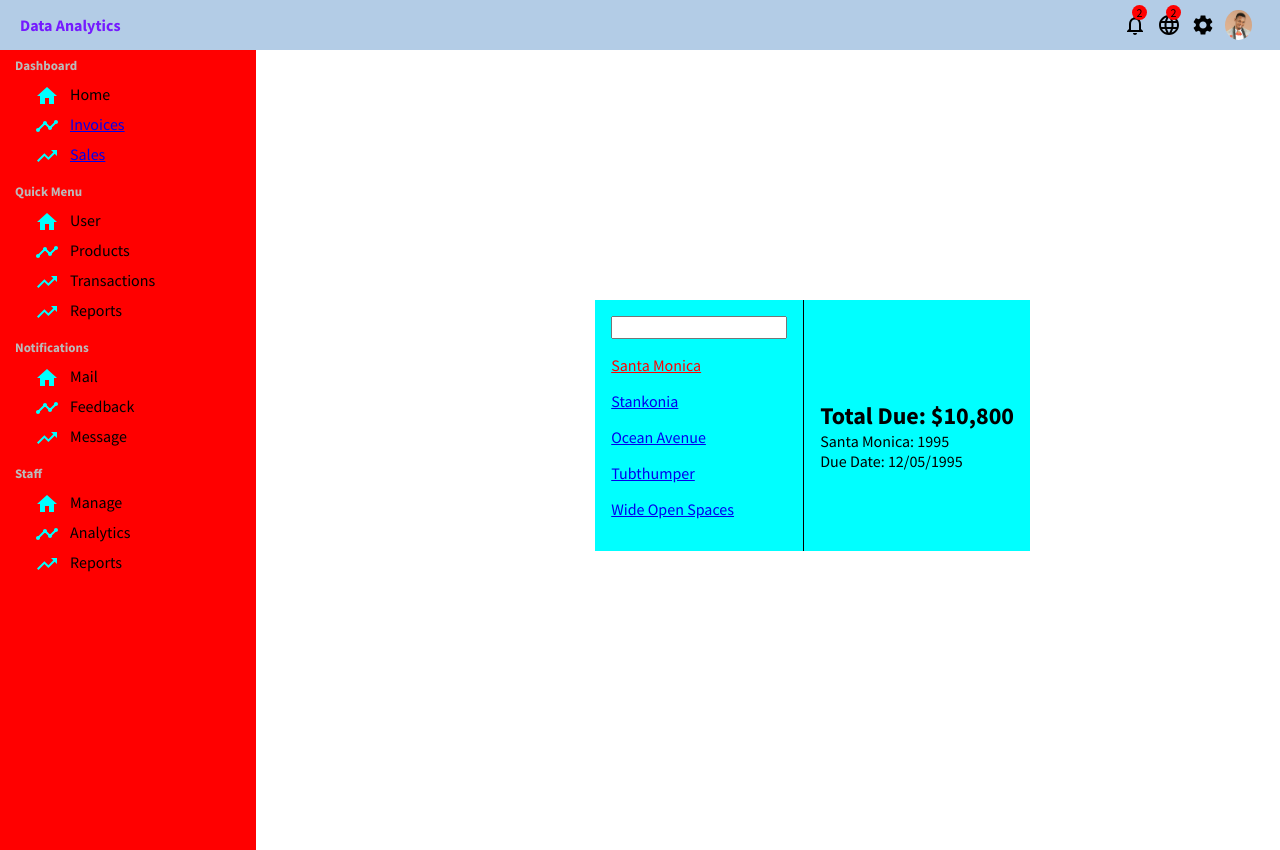
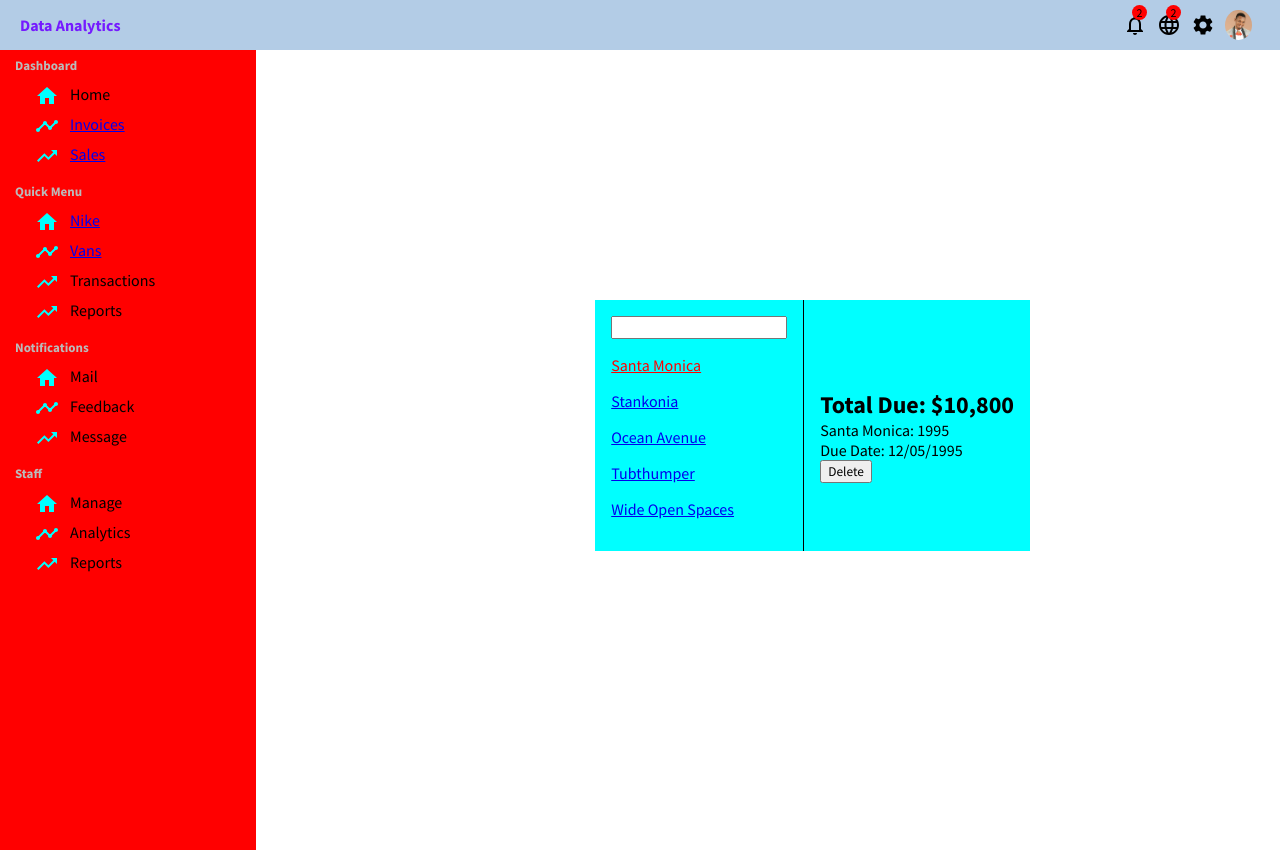
Before and after one commit to amiokuefe1/dasboard, a React (Create React App) app: page /invoices/1995 in a window 1280 px wide. Built offline with nearby package versions, Linux system fonts and the light colour scheme.

Commit message:
we redirect to a specific page after CRUD Operation

```diff
--- a/src/App.js
+++ b/src/App.js
@@ -21,6 +21,8 @@ import UserList from './pages/usersList/UsersList'
 import Layout from "./components/layout/Layout";
 
 
+
+
 function App() {
   return (
     <>
@@ -38,6 +40,8 @@ function App() {
             />
             <Route path=":invoiceId" element={<Invoice />} />
           </Route>
+
+          <Route path='shoes' element={<Product/>} />
 
           {/* <Route path='product' element={<Product />} /> */}
         </Route>
--- a/src/components/mainSideBar/MainSideBar.jsx
+++ b/src/components/mainSideBar/MainSideBar.jsx
@@ -2,6 +2,8 @@ import React from "react";
 import './MainSideBar.css';
 import {Home, Timeline, TrendingUp} from '@mui/icons-material';
 import { BrowserRouter as Switch, Router, Routes, Route, Link } from "react-router-dom";
+
+import BrandLink from "../../util/BrandLink";
 
 function MainSideBar() {
   return (
@@ -19,8 +21,8 @@ function MainSideBar() {
         <div className="navItemContainer">
             Quick Menu
             <ul>
-                <li> <span><Home/></span>User</li>
-                <li><span><Timeline/></span>Products</li>
+                <li> <span><Home/></span><BrandLink to="/shoes?brand=nike">Nike</BrandLink></li>
+                <li><span><Timeline/></span><BrandLink to="/shoes?brand=vans">Vans</BrandLink></li>
                 <li><span><TrendingUp/></span>Transactions</li>
                 <li><span><TrendingUp/></span>Reports</li>
             </ul>
--- a/src/data.js
+++ b/src/data.js
@@ -40,3 +40,9 @@ let invoices = [
       (invoice) => invoice.number === number
     );
   }
+
+  export function deleteInvoice(number) {
+    invoices = invoices.filter(
+      (invoice) => invoice.number !== number
+    );
+  }
--- a/src/pages/invoicesDir/Invoice.jsx
+++ b/src/pages/invoicesDir/Invoice.jsx
@@ -1,7 +1,13 @@
-import { useParams } from "react-router-dom";
-import { getInvoice } from "../../data";
+import {
+  useParams,
+  useNavigate,
+  useLocation,
+} from "react-router-dom";
+import { getInvoice, deleteInvoice } from "../../data";
 
 export default function Invoice() {
+    let navigate = useNavigate();
+    let location = useLocation();
     let params = useParams();
     let invoice = getInvoice(parseInt(params.invoiceId, 10));
     return (
@@ -11,6 +17,16 @@ export default function Invoice() {
           {invoice.name}: {invoice.number}
         </p>
         <p>Due Date: {invoice.due}</p>
+        <p>
+          <button
+            onClick={() => {
+              deleteInvoice(invoice.number);
+              navigate("/invoices" + location.search);
+            }}
+          >
+            Delete
+          </button>
+        </p>
       </div>
     )
 }
--- a/src/pages/product/Product.jsx
+++ b/src/pages/product/Product.jsx
@@ -0,0 +1,7 @@
+import React from 'react'
+
+export default function Product() {
+  return (
+    <div>My God is Good o</div>
+  )
+}
--- /dev/null
+++ b/src/util/BrandLink.js
@@ -0,0 +1,34 @@
+import { useLocation, NavLink, Link, useSearchParams } from "react-router-dom";
+
+// function BrandLink({ brand, ...props }) {
+//     let [params] = useSearchParams();
+//     // let isActive = params.getAll("brand").includes(brand);
+
+//     let brands = params.getAll("brand");
+//     let isActive =
+//       brands.includes(brand) && brands.length === 1;
+//     return (
+//       <Link
+//         style={{ color: isActive ? "cyan" : "green", backgroundColor: isActive ? "black" : "brown" }}
+//         to={`/shoes?brand=${brand}`}
+//         {...props}
+//       />
+//     );
+//   }
+
+  function BrandLink({ brand, ...props }) {
+    let [params] = useSearchParams();
+    let isActive = params.getAll("brand").includes(brand);
+    if (!isActive) {
+      params.append("brand", brand);
+    }
+    return (
+      <Link
+        style={{ color: isActive ? "red" : "" }}
+        to={`/shoes?${params.toString()}`}
+        {...props}
+      />
+    );
+  }
+
+  export default BrandLink
```
